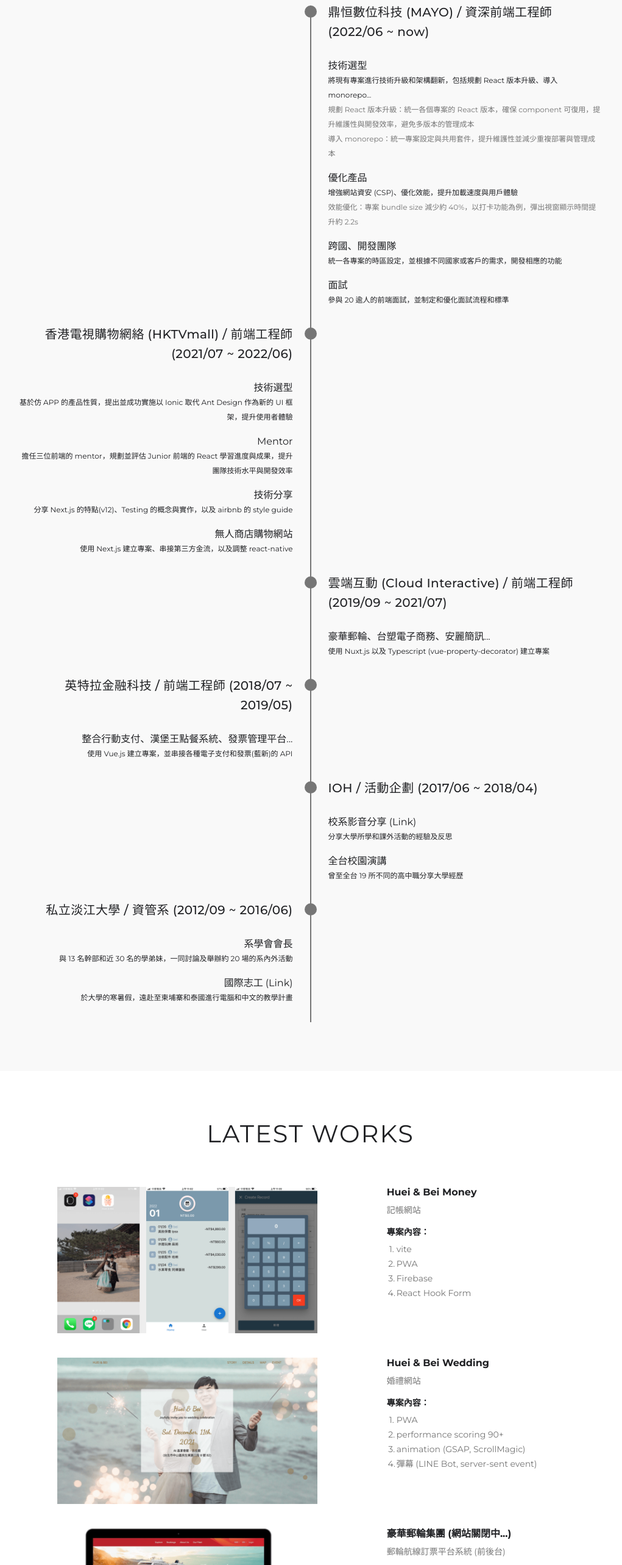
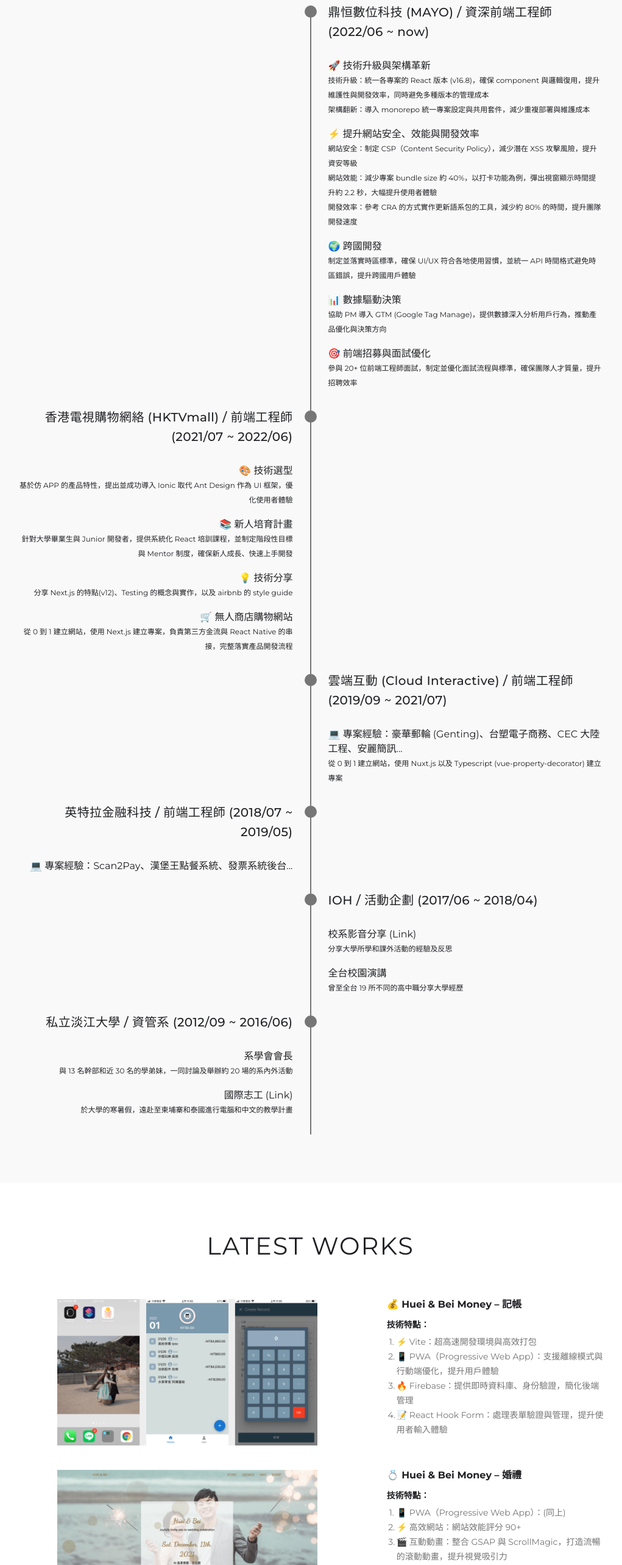
Before and after one commit to ChenHuei/personal-site, a Vue app: page /#/ in a window 1280 px wide. Shown: the part 820-3386 px from the top of the page at 61% size, without its empty margins (123-1144 px from the left). Built offline with nearby package versions, Linux system fonts and the light colour scheme.

Commit message:
update constants

```diff
--- a/src/components/Resume/index.vue
+++ b/src/components/Resume/index.vue
@@ -17,14 +17,10 @@
                   {{ item.title }}
                 </template>
               </div>
-              <div class="description">
-                {{ item.description }}
+              <div v-if="item.description" class="description">
+                <div v-for="element in item.description" :key="element">{{ element }}</div>
+                {{ element }}
               </div>
-              <template v-if="item.remark">
-                <div class="remark">
-                  <div v-for="item in item.remark" :key="item">{{ item }}</div>
-                </div>
-              </template>
               <div v-if="item.skill" class="skill">
                 {{ item.skill }}
               </div>
--- a/src/components/Works/index.vue
+++ b/src/components/Works/index.vue
@@ -12,7 +12,7 @@
           </a>
           <div class="description">{{ work.description }}</div>
           <div class="skill">
-            <h4>專案內容：</h4>
+            <h4>技術特點：</h4>
             <ul>
               <li v-for="(skill, index) in work.skills" :key="skill">
                 <div class="index">{{ index + 1 }}.</div>
--- a/src/constants/index.js
+++ b/src/constants/index.js
@@ -31,27 +31,37 @@ export const RESUME_INFORMATION = [
     year: '2022/06 ~ now',
     list: [
       {
-        title: '技術選型',
-        description: '將現有專案進行技術升級和架構翻新，包括規劃 React 版本升級、導入 monorepo...',
-        remark: [
-          '規劃 React 版本升級：統一各個專案的 React 版本，確保 component 可復用，提升維護性與開發效率，避免多版本的管理成本',
-          '導入 monorepo：統一專案設定與共用套件，提升維護性並減少重複部署與管理成本',
+        title: '🚀 技術升級與架構革新',
+        description: [
+          '技術升級：統一各專案的 React 版本 (v16.8)，確保 component 與邏輯復用，提升維護性與開發效率，同時避免多種版本的管理成本',
+          '架構翻新：導入 monorepo 統一專案設定與共用套件，減少重複部署與維護成本',
         ],
       },
       {
-        title: '優化產品',
-        description: '增強網站資安 (CSP)、優化效能，提升加載速度與用戶體驗',
-        remark: [
-          '效能優化：專案 bundle size 減少約 40%，以打卡功能為例，彈出視窗顯示時間提升約 2.2s',
+        title: '⚡ 提升網站安全、效能與開發效率',
+        description: [
+          '網站安全：制定 CSP（Content Security Policy），減少潛在 XSS 攻擊風險，提升資安等級',
+          '網站效能：減少專案 bundle size 約 40%，以打卡功能為例，彈出視窗顯示時間提升約 2.2 秒，大幅提升使用者體驗',
+          '開發效率：參考 CRA 的方式實作更新語系包的工具，減少約 80% 的時間，提升團隊開發速度',
         ],
       },
       {
-        title: '跨國、開發團隊',
-        description: '統一各專案的時區設定，並根據不同國家或客戶的需求，開發相應的功能',
+        title: '🌍 跨國開發',
+        description: [
+          '制定並落實時區標準，確保 UI/UX 符合各地使用習慣，並統一 API 時間格式避免時區錯誤，提升跨國用戶體驗',
+        ],
       },
       {
-        title: '面試',
-        description: '參與 20 逾人的前端面試，並制定和優化面試流程和標準',
+        title: '📊 數據驅動決策',
+        description: [
+          '協助 PM 導入 GTM (Google Tag Manage)，提供數據深入分析用戶行為，推動產品優化與決策方向',
+        ],
+      },
+      {
+        title: '🎯 前端招募與面試優化',
+        description: [
+          '參與 20+ 位前端工程師面試，制定並優化面試流程與標準，確保團隊人才質量，提升招聘效率',
+        ],
       },
     ],
   },
@@ -61,22 +71,26 @@ export const RESUME_INFORMATION = [
     year: '2021/07 ~ 2022/06',
     list: [
       {
-        title: '技術選型',
-        description:
-          '基於仿 APP 的產品性質，提出並成功實施以 Ionic 取代 Ant Design 作為新的 UI 框架，提升使用者體驗',
+        title: '🎨 技術選型',
+        description: [
+          '基於仿 APP 的產品特性，提出並成功導入 Ionic 取代 Ant Design 作為 UI 框架，優化使用者體驗',
+        ],
       },
       {
-        title: 'Mentor',
-        description:
-          '擔任三位前端的 mentor，規劃並評估 Junior 前端的 React 學習進度與成果，提升團隊技術水平與開發效率',
+        title: '📚 新人培育計畫',
+        description: [
+          '針對大學畢業生與 Junior 開發者，提供系統化 React 培訓課程，並制定階段性目標與 Mentor 制度，確保新人成長、快速上手開發',
+        ],
       },
       {
-        title: '技術分享',
-        description: '分享 Next.js 的特點(v12)、Testing 的概念與實作，以及 airbnb 的 style guide',
+        title: '💡 技術分享',
+        description: ['分享 Next.js 的特點(v12)、Testing 的概念與實作，以及 airbnb 的 style guide'],
       },
       {
-        title: '無人商店購物網站',
-        description: '使用 Next.js 建立專案、串接第三方金流，以及調整 react-native',
+        title: '🛒 無人商店購物網站',
+        description: [
+          '從 0 到 1 建立網站，使用 Next.js 建立專案，負責第三方金流與 React Native 的串接，完整落實產品開發流程',
+        ],
       },
     ],
   },
@@ -86,8 +100,10 @@ export const RESUME_INFORMATION = [
     year: '2019/09 ~ 2021/07',
     list: [
       {
-        title: '豪華郵輪、台塑電子商務、安麗簡訊...',
-        description: '使用 Nuxt.js 以及 Typescript (vue-property-decorator) 建立專案',
+        title: '💻 專案經驗：豪華郵輪 (Genting)、台塑電子商務、CEC 大陸工程、安麗簡訊...',
+        description: [
+          '從 0 到 1 建立網站，使用 Nuxt.js 以及 Typescript (vue-property-decorator) 建立專案',
+        ],
       },
     ],
   },
@@ -97,8 +113,7 @@ export const RESUME_INFORMATION = [
     year: '2018/07 ~ 2019/05',
     list: [
       {
-        title: '整合行動支付、漢堡王點餐系統、發票管理平台...',
-        description: '使用 Vue.js 建立專案，並串接各種電子支付和發票(藍新)的 API',
+        title: '💻 專案經驗：Scan2Pay、漢堡王點餐系統、發票系統後台...',
       },
     ],
   },
@@ -109,12 +124,12 @@ export const RESUME_INFORMATION = [
     list: [
       {
         title: '校系影音分享 (Link)',
-        description: '分享大學所學和課外活動的經驗及反思',
+        description: ['分享大學所學和課外活動的經驗及反思'],
         link: 'https://ioh.tw/talks/%E6%B7%A1%E6%B1%9F%E8%B3%87%E7%AE%A1%E7%B3%BB-%E9%99%B3%E6%8C%AF%E8%BC%9D-zhen-huei-chen-tw-study-tku-bde',
       },
       {
         title: '全台校園演講',
-        description: '曾至全台 19 所不同的高中職分享大學經歷',
+        description: ['曾至全台 19 所不同的高中職分享大學經歷'],
       },
     ],
   },
@@ -125,11 +140,11 @@ export const RESUME_INFORMATION = [
     list: [
       {
         title: '系學會會長',
-        description: '與 13 名幹部和近 30 名的學弟妹，一同討論及舉辦約 20 場的系內外活動',
+        description: ['與 13 名幹部和近 30 名的學弟妹，一同討論及舉辦約 20 場的系內外活動'],
       },
       {
         title: '國際志工 (Link)',
-        description: '於大學的寒暑假，遠赴至柬埔寨和泰國進行電腦和中文的教學計畫',
+        description: ['於大學的寒暑假，遠赴至柬埔寨和泰國進行電腦和中文的教學計畫'],
         link: 'https://www.youtube.com/watch?v=GiId2fo-GUI',
       },
     ],
@@ -149,31 +164,34 @@ export const LINKS_ITEMS = [
 
 export const WORKS_INFORMATION = [
   {
-    name: 'Huei & Bei Money',
-    description: '記帳網站',
+    name: '💰 Huei & Bei Money – 記帳',
     logo: require('../assets/works/huei-bei-money.png'),
     view: 'https://huei-bei-money.vercel.app',
-    skills: ['vite', 'PWA', 'Firebase', 'React Hook Form'],
+    skills: [
+      '⚡ Vite：超高速開發環境與高效打包',
+      '📱 PWA（Progressive Web App）：支援離線模式與行動端優化，提升用戶體驗',
+      '🔥 Firebase：提供即時資料庫、身份驗證，簡化後端管理',
+      '📝 React Hook Form：處理表單驗證與管理，提升使用者輸入體驗',
+    ],
   },
+
   {
-    name: 'Huei & Bei Wedding',
-    description: '婚禮網站',
+    name: '💍 Huei & Bei Money – 婚禮',
     logo: require('../assets/works/huei-bei-wedding.png'),
     view: 'https://chenhuei.github.io/huei-bei-wedding',
     skills: [
-      'PWA',
-      'performance scoring 90+',
-      'animation (GSAP, ScrollMagic)',
-      '彈幕 (LINE Bot, server-sent event)',
+      '📱 PWA（Progressive Web App）：(同上)',
+      '⚡ 高效網站：網站效能評分 90+',
+      '🎬 互動動畫：整合 GSAP 與 ScrollMagic，打造流暢的滾動動畫，提升視覺吸引力',
+      '💬 即時彈幕：透過 LINE Bot 與 Server-Sent Events，讓賓客即時傳送祝福，增強互動體驗',
     ],
   },
-  {
-    name: '豪華郵輪集團 (網站關閉中...)',
-    description: '郵輪航線訂票平台系統 (前後台)',
-    logo: require('../assets/works/genting.png'),
-    view: 'http://genting-cruise-www-sit.cloud-softwares.com/enUS',
-    skills: ['Nuxt.js', 'RWD', 'WebView'],
-  },
+  // {
+  //   name: '豪華郵輪集團 (網站關閉中...)',
+  //   logo: require('../assets/works/genting.png'),
+  //   view: 'http://genting-cruise-www-sit.cloud-softwares.com/enUS',
+  //   skills: ['Nuxt.js', 'RWD', 'WebView'],
+  // },
   // {
   //   name: '台塑電子商務平台',
   //   description: '線上交易平台',
@@ -181,13 +199,13 @@ export const WORKS_INFORMATION = [
   //   view: 'https://formosa-pepp-web-sit.cloud-interactive.com/login',
   //   skills: ['Nuxt.js', '與台塑後端討論及介接 API', 'google sheet API', 'RWD'],
   // },
-  {
-    name: 'Scan2Pay',
-    description: '串接線上支付方式',
-    logo: require('../assets/works/scan2pay.png'),
-    view: 'https://dev.intella.co/intella#forward',
-    skills: ['串接行動支付 (台灣Pay、LuckyPAY、ezPay...)', '前端介面優化'],
-  },
+  // {
+  //   name: 'Scan2Pay',
+  //   description: '串接線上支付方式',
+  //   logo: require('../assets/works/scan2pay.png'),
+  //   view: 'https://dev.intella.co/intella#forward',
+  //   skills: ['串接行動支付 (台灣Pay、LuckyPAY、ezPay...)', '前端介面優化'],
+  // },
   // {
   //   name: '漢堡王',
   //   description: '平板(iPad)點餐系統',
```
